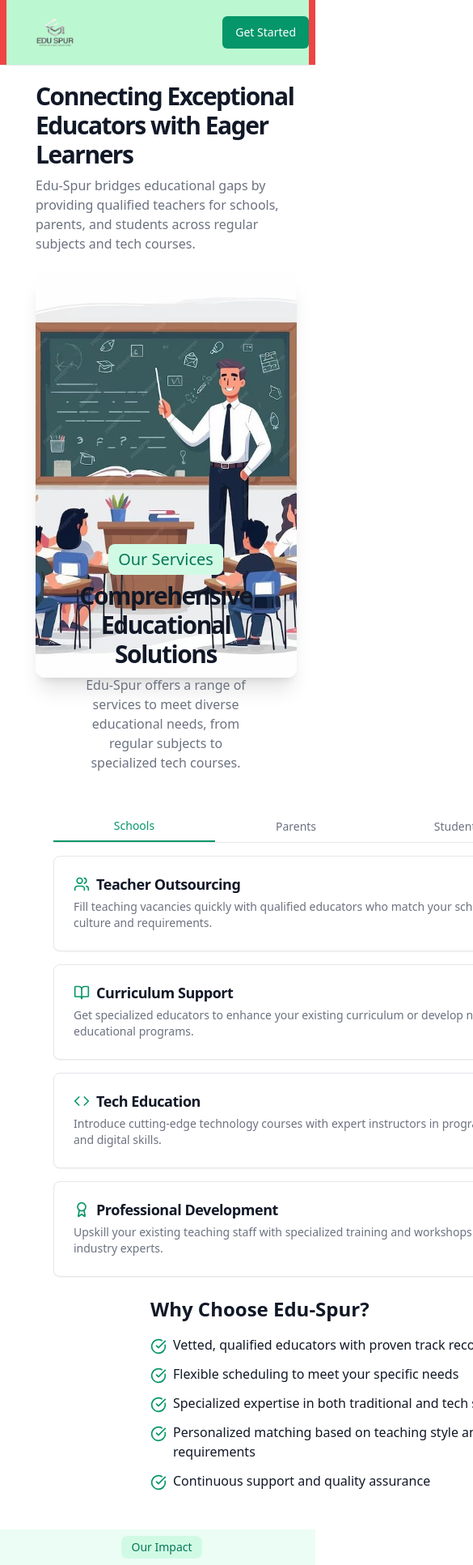
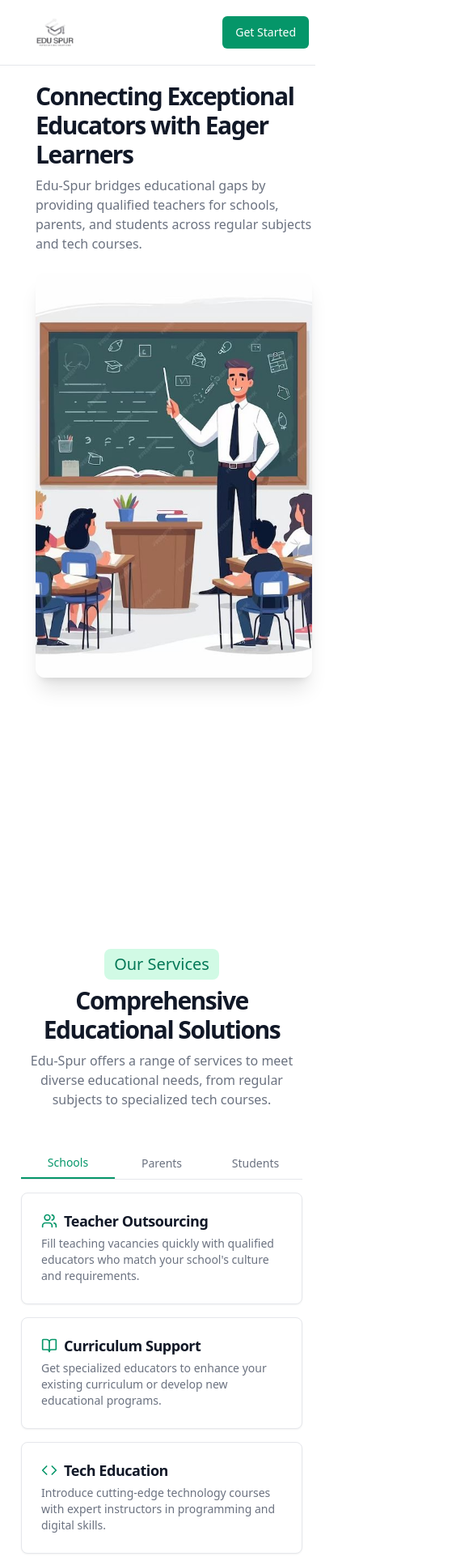
Before and after one commit to Edu-Spur200/Edu-Spur_FE, a React (Vite) app: page / in a window 390 px wide. Shown: the top 1933 px of the page at 81% size, 585 px wide, since content can reach past the window. Built offline with nearby package versions, Linux system fonts and the light colour scheme.

Commit message:
new commit

```diff
--- a/src/pages/Benefits.tsx
+++ b/src/pages/Benefits.tsx
@@ -51,10 +51,10 @@ export default function Benefits() {
   return (
     <section
       id="benefits"
-      className="w-full py-2 md:py-4 lg:py-12 bg-emerald-50"
+      className="w-full py-2 md:py-4 lg:py-12 bg-emerald-50 "
     >
       <div className="container px-4 md:px-6">
-        <div className="flex flex-col items-center justify-center space-y-4 text-center ml-[80px]">
+        <div className="flex flex-col items-center justify-center space-y-4 text-center ml-[80px] xxs:ml-[5px]">
           <div className="space-y-2">
             <div className="inline-block rounded-lg bg-emerald-100 px-3 py-1 text-sm text-emerald-700">
               Our Impact
@@ -72,7 +72,7 @@ export default function Benefits() {
           {benefits.map((item, i) => (
             <div
               key={i}
-              className="flex flex-col items-center text-center rounded-lg border bg-card text-card-foreground shadow-sm ml-[40px] w-[320px]"
+              className="flex flex-col items-center text-center rounded-lg border bg-card text-card-foreground shadow-sm ml-[40px] xxs:ml-[7px] w-[320px] xxs:w-[280px]"
             >
               <div className="flex flex-col space-y-1.5 p-6">
                 <div className="p-2">{item.icon}</div>
--- a/src/pages/CallToAction.tsx
+++ b/src/pages/CallToAction.tsx
@@ -1,14 +1,14 @@
 export default function CallToAction() {
   return (
-    <section className="w-full py-12 md:py-24 lg:py-32 border-t px-6">
+    <section className="w-full py-12 md:py-24 lg:py-32 border-t px-6 xxs:w-[100%]">
       <div className="container px-4 md:px-6">
-        <div className="grid gap-6 lg:grid-cols-2 lg:gap-12 items-center">
+        <div className="grid gap-6 lg:grid-cols-2 lg:gap-12 items-center w-[100%]">
           <div className="flex flex-col justify-center space-y-4">
             <div className="space-y-2">
               <div className="inline-block rounded-lg bg-emerald-100 px-3 py-1 text-sm text-emerald-700">
                 Join Us Today
               </div>
-              <h2 className="text-3xl font-bold tracking-tighter sm:text-4xl md:text-5xl">
+              <h2 className="text-3xl font-bold tracking-tighter sm:text-4xl md:text-5xl xxs:text-2xl">
                 Ready to Transform Education?
               </h2>
               <p className="max-w-[600px] text-muted-foreground md:text-xl">
@@ -26,7 +26,7 @@ export default function CallToAction() {
               </button>
             </div> */}
           </div>
-          <div className="mx-auto w-full max-w-[500px] lg:max-w-none">
+          <div className="bg-red-300 mx-auto w-full max-w-[500px] lg:max-w-none xxs:w-[100%] xxs:flex xxs:flex-wrap">
             <div className="rounded-lg border bg-card text-card-foreground shadow-sm">
               <div className="flex flex-col space-y-1.5 p-6">
                 <h3 className="text-2xl font-semibold leading-none tracking-tight">
@@ -39,7 +39,7 @@ export default function CallToAction() {
               </div>
               <div className="p-6 space-y-4">
                 <div className="grid grid-cols-2 gap-4">
-                  <div className="space-y-2">
+                  <div className="space-y-2 xxs:w-full">
                     <label
                       htmlFor="first-name"
                       className="text-sm font-medium leading-none peer-disabled:cursor-not-allowed peer-disabled:opacity-70"
--- a/src/pages/Hero.tsx
+++ b/src/pages/Hero.tsx
@@ -2,7 +2,7 @@
 import hero from "../assets/Flat illustration of a teacher in a class _ Premium AI-generated vector.jpeg";
 export default function Hero() {
   return (
-    <section className="w-[95vw] h-[70vh] px-6 pt-[20px] ml-[20px]">
+    <section className="w-[95vw] h-[70vh] px-6 pt-[20px] ml-[20px] xxs:w-[100%]">
       {/* <div className="container px-4 md:px-6 bg-blue-500"> */}
         <div className="grid gap-6 lg:grid-cols-2 lg:gap-12 items-center">
           <div className="flex flex-col justify-center space-y-4">
--- a/src/pages/LandingPage.tsx
+++ b/src/pages/LandingPage.tsx
@@ -7,7 +7,7 @@ import Services from "./Service";
 
 const LandingPage = () => {
   return (
-    <div>
+    <div className="">
       <Hero />
       <Services />
       <Benefits />
--- a/src/pages/Service.tsx
+++ b/src/pages/Service.tsx
@@ -14,10 +14,10 @@ export default function Services() {
   const [activeTab, setActiveTab] = useState("schools");
 
   return (
-    <section id="services" className="w-full md:pt-14 lg:pt-32">
+    <section id="services" className="w-full md:pt-14 lg:pt-32 xxs:mt-[500px]">
       <div className="container px-4 md:px-6">
         <div className="flex flex-col items-center justify-center space-y-4 text-center">
-          <div className="space-y-2 ml-[90px]">
+          <div className="space-y-2 ml-[90px] xxs:ml-[10px]">
             <div className="inline-block rounded-lg bg-emerald-100 px-3 py-1 text-[20px] text-emerald-700">
               Our Services
             </div>
@@ -30,8 +30,8 @@ export default function Services() {
             </p>
           </div>
         </div>
-        <div className="mx-auto grid max-w-5xl items-center gap-6 py-12 lg:grid-cols-2 lg:gap-12 pl-[50px]">
-          <div className="w-[600px] ">
+        <div className="mx-auto grid max-w-5xl items-center gap-6 py-12 lg:grid-cols-2 lg:gap-12 pl-[50px] xxs:pl-[10px] xxs:w-[100%]">
+          <div className="w-[600px] xxs:w-[100%]">
             <div className="flex w-full border-b">
               <button
                 onClick={() => setActiveTab("schools")}
@@ -273,7 +273,7 @@ export default function Services() {
               </div>
             )}
           </div>
-          <div className="space-y-4 ml-[120px]">
+          <div className="space-y-4 ml-[120px] xxs:ml-[0px]">
             <h3 className="text-2xl font-bold ">Why Choose Edu-Spur?</h3>
             <ul className="grid gap-3">
               {[
--- a/src/static/Footer.tsx
+++ b/src/static/Footer.tsx
@@ -3,7 +3,7 @@ import { Link } from "react-router-dom";
 
 export default function Footer() {
   return (
-    <footer className="w-full border-t bg-background pl-[80px]">
+    <footer className="w-full border-t bg-background pl-[80px] xxs:pl-[30px]">
       <div className="container flex flex-col gap-8 px-4 py-10 md:px-6 lg:flex-row lg:gap-12">
         <div className="flex flex-col gap-4 lg:w-1/3">
           <div className="flex items-center gap-2">
--- a/src/static/Header.tsx
+++ b/src/static/Header.tsx
@@ -3,8 +3,8 @@ import logo from "../assets/edu.png";
 
 export default function Header() {
   return (
-    <header className="sticky top-0 z-40 border-b bg-red-500 px-2">
-      <div className=" flex h-[80px] items-center justify-between py-4 bg-green-200">
+    <header className="sticky top-0 z-40 border-b  px-2">
+      <div className=" flex h-[80px] items-center justify-between py-4 ">
         <div className="flex items-center gap-2">
             <img src={logo} alt="logo" className="h-[80px]" />
 
--- a/tailwind.config.js
+++ b/tailwind.config.js
@@ -10,8 +10,8 @@ module.exports = {
   theme: {
     extend: {
       screens: {
-        xs: "320px",    // new custom small screen
-        '3xl': "1600px" // new custom large screen
+        'xxs': { 'raw': '(max-width: 768px)' },    // new custom small screen
+        'xs': "475px" // new custom large screen
       },
       colors: {
         border: "hsl(var(--border))",
```
